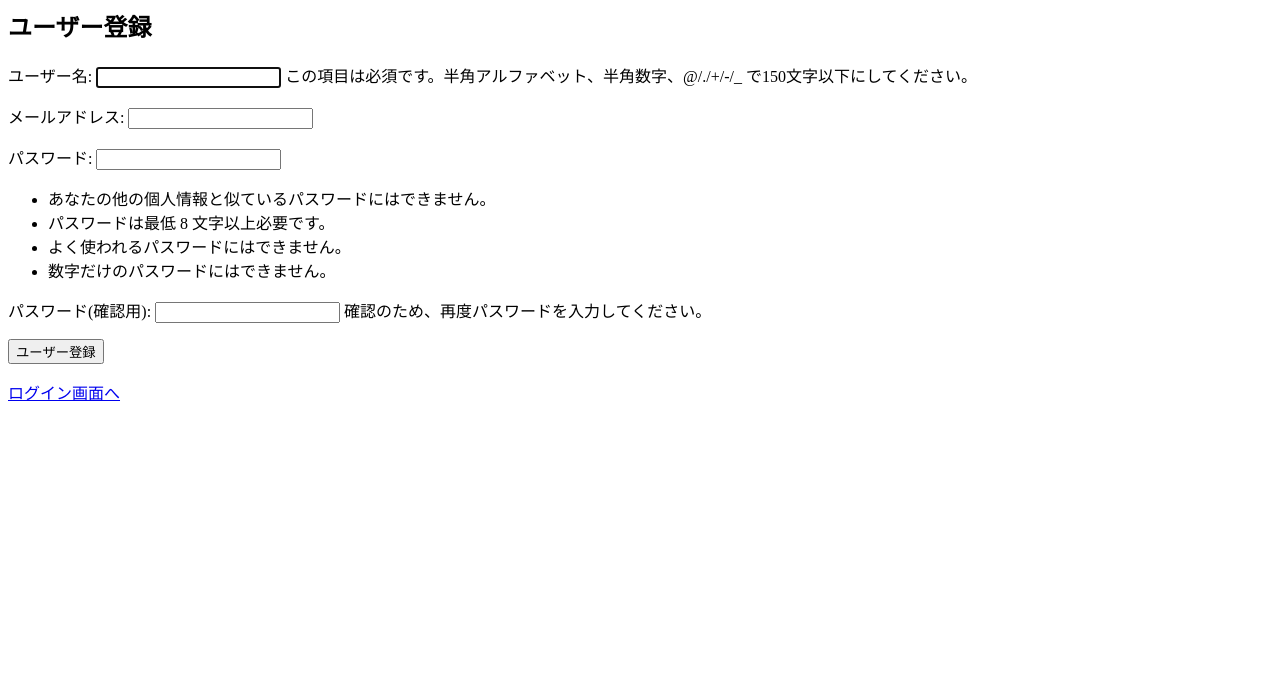
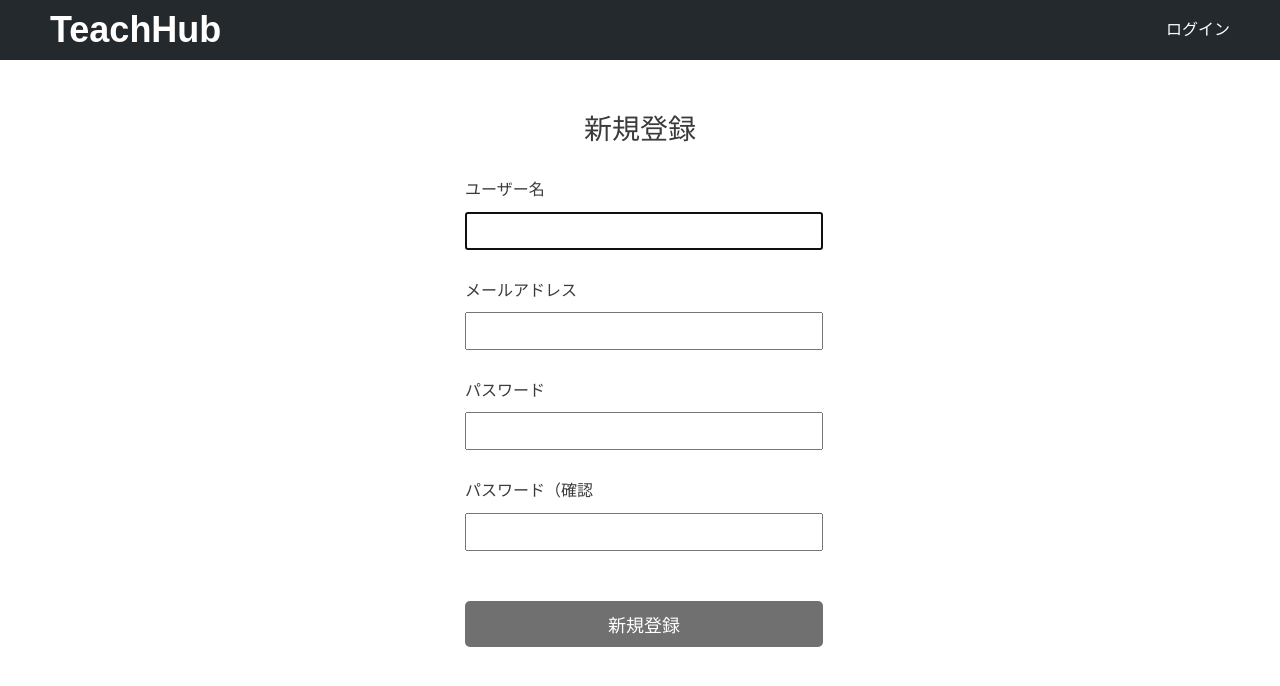
Before and after one commit to koji78yamada19/teachhub, a Django app: page /accounts/signup/ in a window 1280 px wide. Shown: the top 686 px of the page. Run offline with Django 3.2, Linux system fonts and the light colour scheme; some libraries are stand-ins or nearby versions.

Commit message:
FIX: ユーザー登録画面のUI

```diff
--- a/templates/registration/signup.html
+++ b/templates/registration/signup.html
@@ -1,10 +1,61 @@
-{% block content %}
-<h2>ユーザー登録</h2>
-<form method="post">
-  {% csrf_token %}
-  {{ form.as_p }}
-  <button type="submit">ユーザー登録</button>
-</form>
+{% load static %}
+<!DOCTYPE html>
+<html lang="ja">
 
-<p><a href="{% url 'login' %}">ログイン画面へ</a></p>
-{% endblock %}
+<head>
+  <meta charset="UTF-8">
+  <meta name="viewport" content="width=device-width, initial-scale=1.0">
+
+  <!-- Djangoで起動した時のcssとjsリンク -->
+  <link rel="stylesheet" href="{% static 'teachhub/css/nine-page.css' %}">
+  <link rel="stylesheet" href="{% static 'teachhub/css/ten-page.css' %}">
+  <link rel="stylesheet" href="{% static 'teachhub/css/eleven-page.css' %}">
+  <link rel="stylesheet" href="{% static 'teachhub/css/twelve-page.css' %}">
+  <link rel="stylesheet" href="{% static 'teachhub/css/signup.css' %}">
+  <script type="text/javascript" src="{% static 'teachhub/js/jquery-3.5.1.min.js' %"></script>
+
+  <title>TeachHub</title>
+</head>
+
+<body>
+  <div class="header">
+    <div class="header-logo">TeachHub</div>
+    <a class="log-in" href="{% url 'login' %}">ログイン</a>
+  </div>
+  <div class="signup-page-main">
+    <div class="new-signup">新規登録</div>
+    <form method="post">
+      <div class=" input-form">
+        {% csrf_token %}
+        <div>ユーザー名</div>
+        {{ form.username }}
+        {{ form.username.errors }}
+        <!-- <input type="text"> -->
+      </div>
+      <div class="input-form">
+        <div>メールアドレス</div>
+        {{ form.email }}
+        {{ form.email.errors }}
+        <!-- <input type="text"> -->
+      </div>
+      <div class="input-form">
+        <div>パスワード</div>
+        {{ form.password1 }}
+        {{ form.password1.errors }}
+        <!-- <input type="text"> -->
+      </div>
+      <div class="input-form">
+        <div>パスワード（確認</div>
+        {{ form.password2 }}
+        {{ form.password2.errors }}
+        <!-- <input type="text"> -->
+      </div>
+      <input class="submit-botton" type="submit" value="新規登録">
+    </form>
+  </div>
+  <script src="../static/teachhub/js/doc-cre-document.js"></script>
+  <!-- Django用のjsリンク -->
+  <script src="{% static 'teachhub/js/doc-cre-docsument.js' %}"></script>
+</body>
+
+</html>
```
